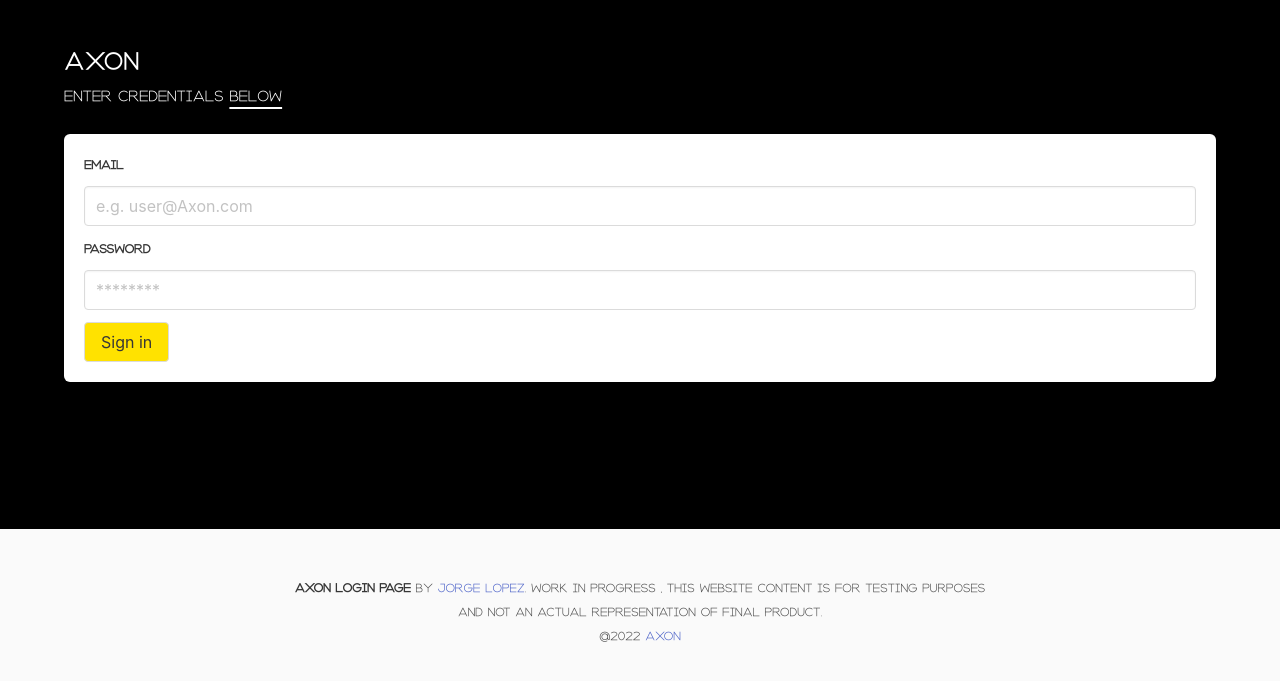
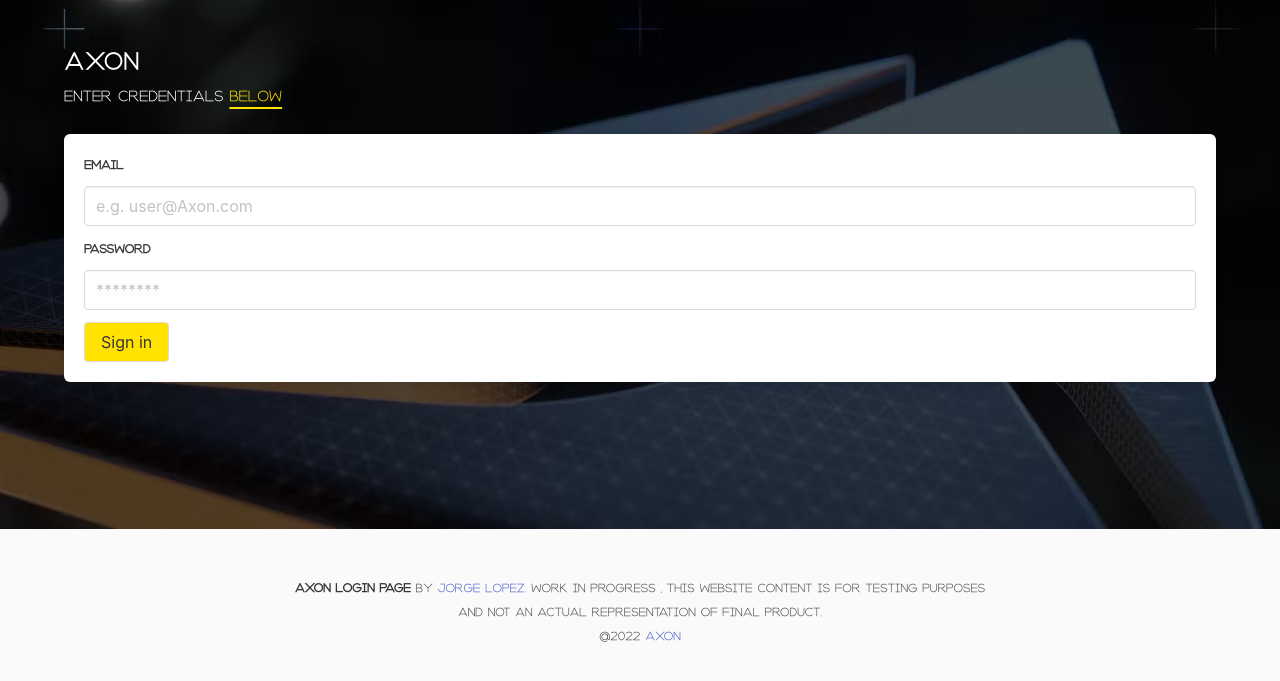
Before and after one commit to Jorgelopez5252/Axon-Log-In-Page, a website: page index.html in a window 1280 px wide. Shown: the part 55-736 px from the top of the page. Drawn offline with nearby package versions, Linux system fonts and the light colour scheme.

Commit message:
added background image

```diff
--- a/css/style.css
+++ b/css/style.css
@@ -9,6 +9,10 @@
     min-height: 100vh;
     display: flex;
     flex-direction: column;
+    background-image: url("/images/axonbg.avif");
+    background-repeat: no-repeat;
+    background-position: center;
+    background-size: cover;
 }
 
 h1 {
--- a/index.html
+++ b/index.html
@@ -62,7 +62,7 @@
         AXON
       </h1>
       <p class="subtitle">
-        Enter Credentials <span style="text-decoration: underline;">Below</strong>
+        Enter Credentials <span style="text-decoration: underline; color: #ffe200;">Below</strong>
       </p>
       <form class="box">
         <div class="field">
```
